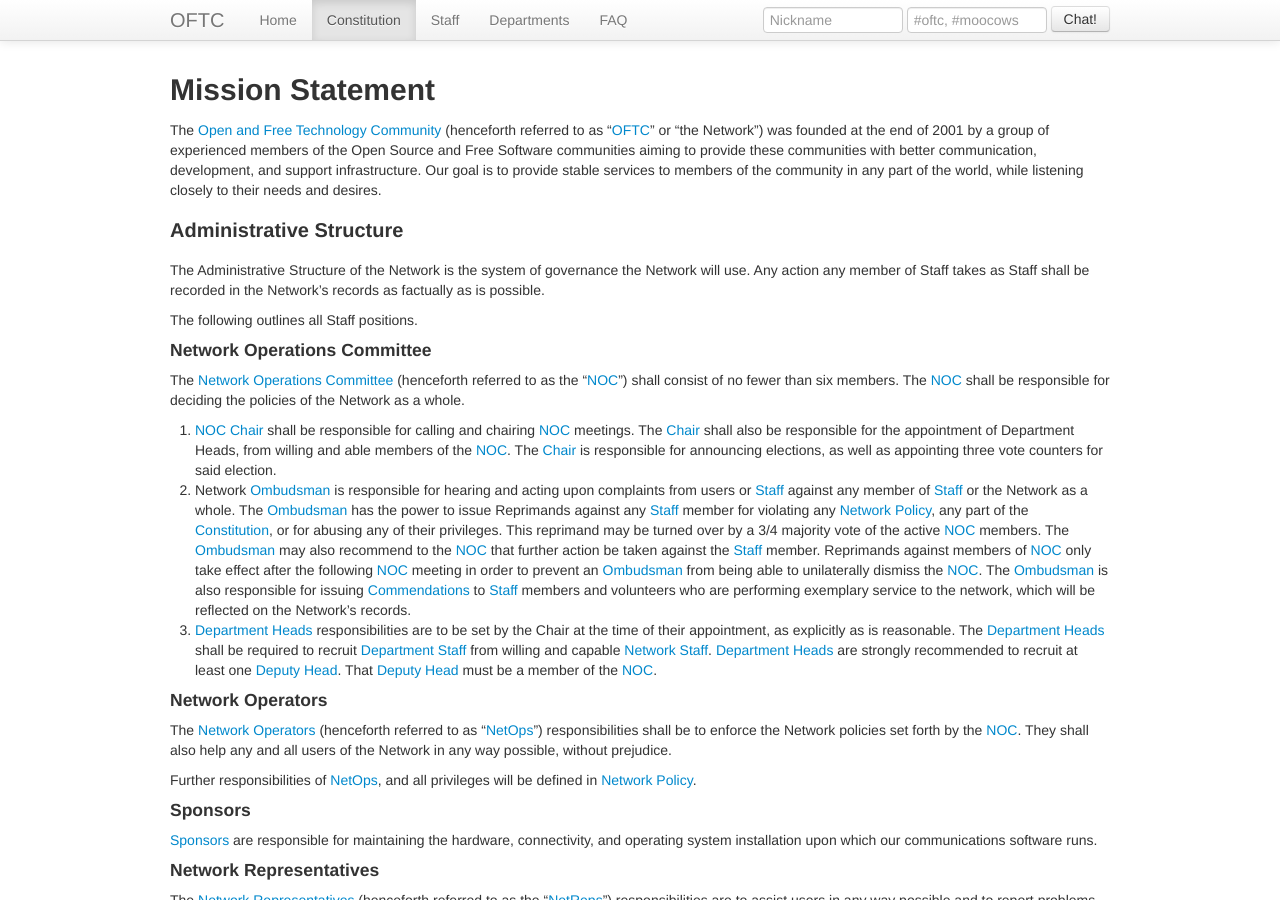
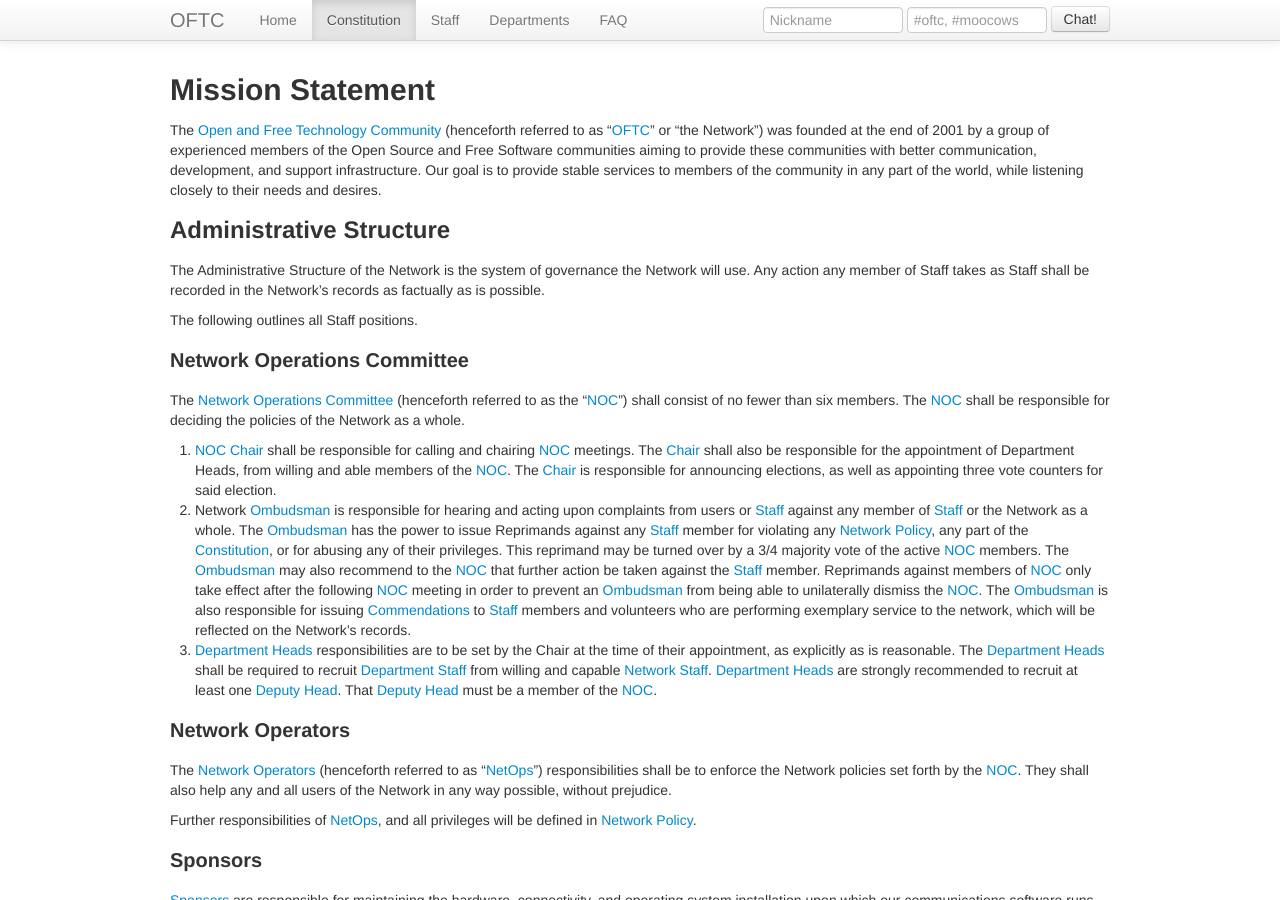
Before and after one commit to oftc/oftc-web, a Jekyll site: the page built from constitution.md, in a window 1280 px wide and 900 px high. Built offline with Jekyll 4.4.1, drawn with Linux system fonts in a browser that asks for light colours; Markdown is read by kramdown in place of the engine named in the settings.

Commit message:
more headings tweaking

```diff
--- a/constitution.md
+++ b/constitution.md
@@ -7,13 +7,13 @@
 
 The [Open and Free Technology Community](/) (henceforth referred to as "[OFTC](/)" or "the Network") was founded at the end of 2001 by a group of experienced members of the Open Source and Free Software communities aiming to provide these communities with better communication, development, and support infrastructure. Our goal is to provide stable services to members of the community in any part of the world, while listening closely to their needs and desires.
 
-### Administrative Structure
+## Administrative Structure
 
 The Administrative Structure of the Network is the system of governance the Network will use.
 Any action any member of Staff takes as Staff shall be recorded in the Network's records as factually as is possible.
 
 The following outlines all Staff positions.
-#### Network Operations Committee
+### Network Operations Committee
 
 The [Network Operations Committee](Network Operations Committee) (henceforth referred to as the "[NOC](Network Operations Committee)") shall consist of no fewer than six members. The [NOC](Network Operations Committee) shall be responsible for deciding the policies of the Network as a whole.
 
@@ -21,27 +21,27 @@
  1. Network [Ombudsman](Ombudsman) is responsible for hearing and acting upon complaints from users or [Staff](Staff) against any member of [Staff](Staff) or the Network as a whole. The [Ombudsman](Ombudsman) has the power to issue Reprimands against any [Staff](Staff) member for violating any [Network Policy](Network Policy), any part of the [Constitution](Constitution), or for abusing any of their privileges. This reprimand may be turned over by a 3/4 majority vote of the active [NOC](Network Operations Committee) members. The [Ombudsman](Ombudsman) may also recommend to the [NOC](Network Operations Committee) that further action be taken against the [Staff](Staff) member. Reprimands against members of [NOC](Network Operations Committe) only take effect after the following [NOC](Network Operations Committee) meeting in order to prevent an [Ombudsman](Ombudsman) from being able to unilaterally dismiss the [NOC](Network Operations Committee). The [Ombudsman](Ombudsman) is also responsible for issuing [Commendations](Commendations) to [Staff](Staff) members and volunteers who are performing exemplary service to the network, which will be reflected on the Network's records.
  1. [Department Heads](Department Heads) responsibilities are to be set by the Chair at the time of their appointment, as explicitly as is reasonable. The [Department Heads](Departments) shall be required to recruit [Department Staff](Department Staff) from willing and capable [Network Staff](Staff). [Department Heads](Departments) are strongly recommended to recruit at least one [Deputy Head](Deputy Head). That [Deputy Head](Deputy Head) must be a member of the [NOC](Network Operations Committee).
 
-#### Network Operators
+### Network Operators
 
 The [Network Operators](Network_Operator) (henceforth referred to as "[NetOps](Network_Operator)") responsibilities shall be to enforce the Network policies set forth by the [NOC](Network Operations Committee). They shall also help any and all users of the Network in any way possible, without prejudice.
 
 Further responsibilities of [NetOps](Network_Operator), and all privileges will be defined in [Network Policy](Network Policy).
 
-#### Sponsors
+### Sponsors
 
 [Sponsors](Sponsors) are responsible for maintaining the hardware, connectivity, and operating system installation upon which our communications software runs.
 
-#### Network Representatives
+### Network Representatives
 
 The [Network Representatives](Network_Representative) (henceforth referred to as the "[NetReps](Network_Representative)") responsibilities are to assist users in any way possible and to report problems back to [NetOps](Network_Operator), the [NOC](Network Operations Committee), or the [Ombudsman](Ombudsman) for resolution if they cannot be solved without privileged intervention.
 
-#### Inter-Election Staff Changes
+## Inter-Election Staff Changes
 
 A member of [Staff](Staff) who is inactive for sixty days without notice of their absence shall be removed from [Staff](Staff). Any member of [Staff](Staff) who announces their resignation shall have their privileges and access removed.
 
 Any vacancies in [Staff](Staff) positions shall be filled at the earliest possible time by a standard vote of the [NOC](Network Operations Committee), based on candidates put forward by [NOC](Network Operations Committee) members and/or [NetOps](Network_Operator). Candidates who are volunteers or who are already on [Staff](Staff), and Candidates who have Commendations, shall be favoured to fill any vacancies.
 
-#### Active and Inactive Staff
+## Active and Inactive Staff
 
 A [Staff](Staff) member who has not logged any activity in seven days will be considered an [Inactive Staff](Inactive Staff) member.
 
@@ -49,11 +49,11 @@
 
 An [Active Staff](Staff) member is any [Staff](Staff) member who is not Inactive.
 
-#### Change in Staff positions
+## Change in Staff positions
 
 Any proposed change in any member of [Staff's](Staff) position or privileges shall be approved by a standard [NOC](Network Operations Committee) vote.
 
-#### Impeachment ##
+## Impeachment ##
 
 In the event that a [Chair](Network Operations Committee Chair), [Ombudsman](Ombudsman), or any other member of the [NOC](Network Operations Committee) is performing poorly or in a manner detrimental to the network, it is the duty of the [NetOps](Network_Operator) and the rest of [NOC](Network Operations Committee) to bring about a vote of [No Confidence](No Confidence) against that [NOC](Network Operations Committee) member.
 
@@ -61,7 +61,7 @@
 
 An [Impeachment](Impeachment) vote must be complete within seven days of the original call for a vote of [No Confidence](No Confidence).
 
-#### Vacancy at the level of either Chair or Ombudsman
+## Vacancy at the level of either Chair or Ombudsman
 
 In the event that the [Chair](Network Operations Committee Chair) should, for any reason, cease to be the [Chair](Network Operations Committee Chair), the staff member who was positioned immediately following the [Chair](Network Operations Committee Chair) in the previous election shall assume the role of [Chair](Network Operations Committee Chair).
 
@@ -69,7 +69,7 @@
 
 The [Chair](Network Operations Committee Chair) and the [Ombudsman](Ombudsman) may not be the same person. In the event that the [Chair](Network Operations Committee Chair) is elected [Ombudsman](Ombudsman), or the [Ombudsman](Ombudsman) ascends to [Chair](Network Operations Committee Chair), that person must resign one of those roles.
 
-#### Reprimands
+## Reprimands
 
 How members of [Staff](Staff) behave in public reflects upon the Network as a whole. Therefore, any action which misrepresents [Network Policy](Network Policy) may result in the Reprimand or dismissal of a member of [Staff](Staff). Any Reprimands or dismissals, and the reasons therefore, shall be explained in Network records.
 
@@ -81,8 +81,8 @@
 
 Appeals shall be handled by the [NOC](Network Operations Committee) on a case-by-case basis. The Ombudsman, who issued the reprimand, may only serve as a witness to these proceedings; they shall not participate.
 
-### Voting
-#### Eligibility and Candidates
+## Voting
+### Eligibility and Candidates
 
 In the interests of new staff not being unfairly punished during elections, no new applications will be accepted in the 30 days prior to an election.
 
@@ -90,19 +90,19 @@
 
 In the event that an [Active Staff](Staff) member can not vote during the scheduled voting window, provisions must be made to allow them to vote in advance.
 
-#### Announcement of Elections
+### Announcement of Elections
 
 Elections will be announced by the [Chair](Network Operations Committee Chair) of the [NOC](Network Operations Committee) on the 1st of the month in which an election is going to take place.
 
-#### Election Dates
+### Election Dates
 
 Elections shall begin on the 8th and end on the 20th of every October.
 
-#### Vote Counting
+### Vote Counting
 
 The three members of the counting staff (as appointed by the [Chair](Network Operations Committee Chair)) shall be responsible for announcing the results of elections at the completion of counting. Noone but the [Chair](Network Operations Committee Chair) shall know who the counters are, including the other counters, until the results are released by all counters. The votes themselves must be anonymised so that the counters can not determine which ballot came from which voter, while at the same time ensuring that no voter votes twice.
 
-#### Election Structure
+### Election Structure
 
 Elections must be held in a digital medium which allows all [Staff](Staff) members to participate if they so choose. No voter may submit ballots by proxy.
 
@@ -120,16 +120,16 @@
  * All remaining candidates shall be [NetReps](Network_Representative).
  * Each voter will be given a blank area within which they can ask for a specific staff member to be removed. If more than 50% of the received ballots list a person to be removed, that person will be removed.
 
-#### Forced Elections
+### Forced Elections
 
 If the [NOC](Network Operations Committee) shrinks to below six members for more than thirty days, a new election must be held if none is scheduled within the following thirty days.
 
-### Network Policy
+## Network Policy
 
 In addition to this [Constitution](Constitution), there also exists a [Network Policy](Network Policy) document. The purpose of this document is to decide the day-to-day operations of the Network. It shall not conflict with any articles in this [Constitution](Constitution).
 
 Any Policy enacted in the [Network Policy](Network Policy) document shall have the same weight as any article in this [Constitution](Constitution). The [Network Policy](Network Policy) document may be altered by any standard [Network Operations Committee](Network Operations Committee) vote.
 
-### Amendments
+## Amendments
 
 Amendments to this document must be approved three quarters by all [NOC](Network Operations Committee) members and three quarters all [Network Operators](Network_Operator).
```
